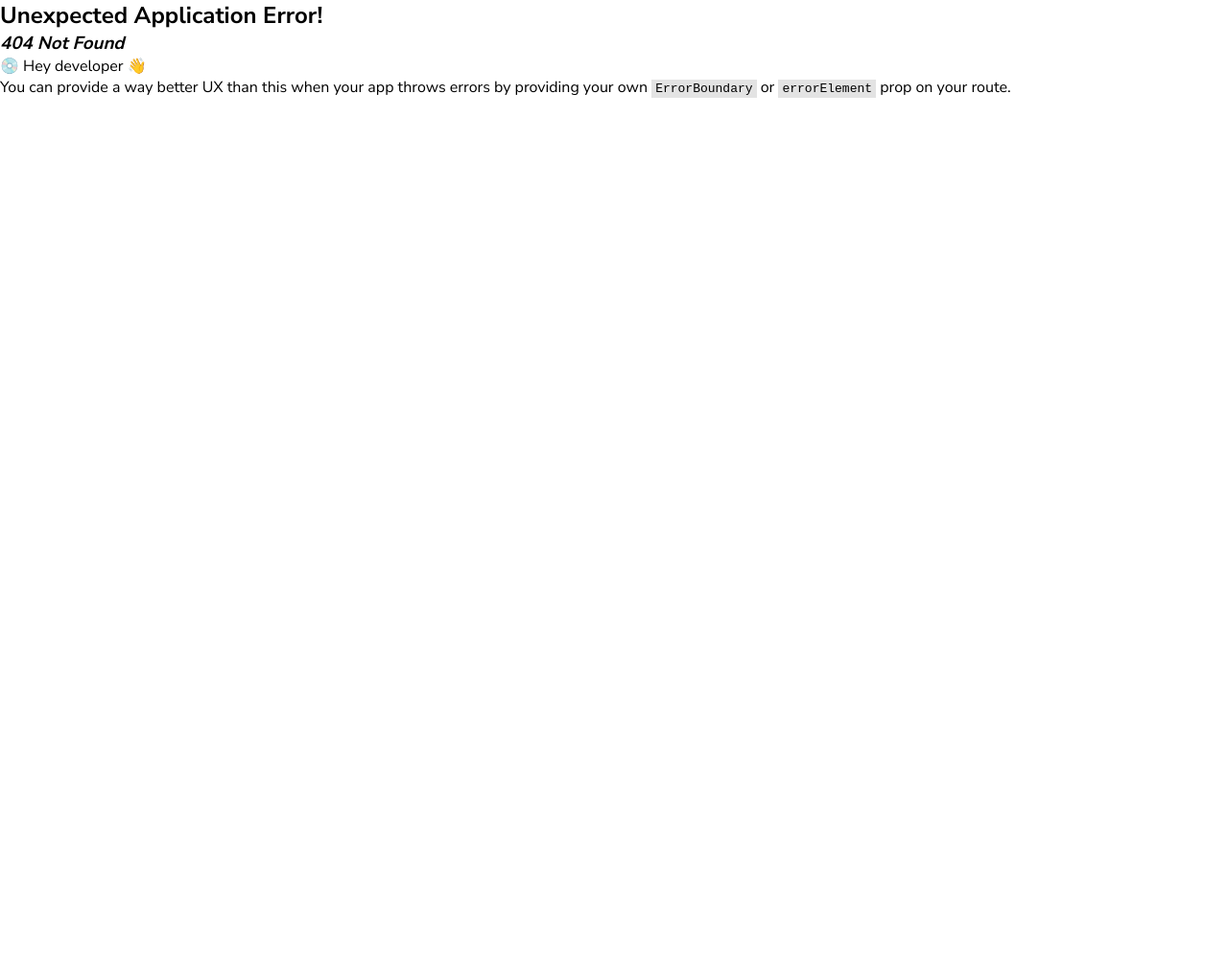
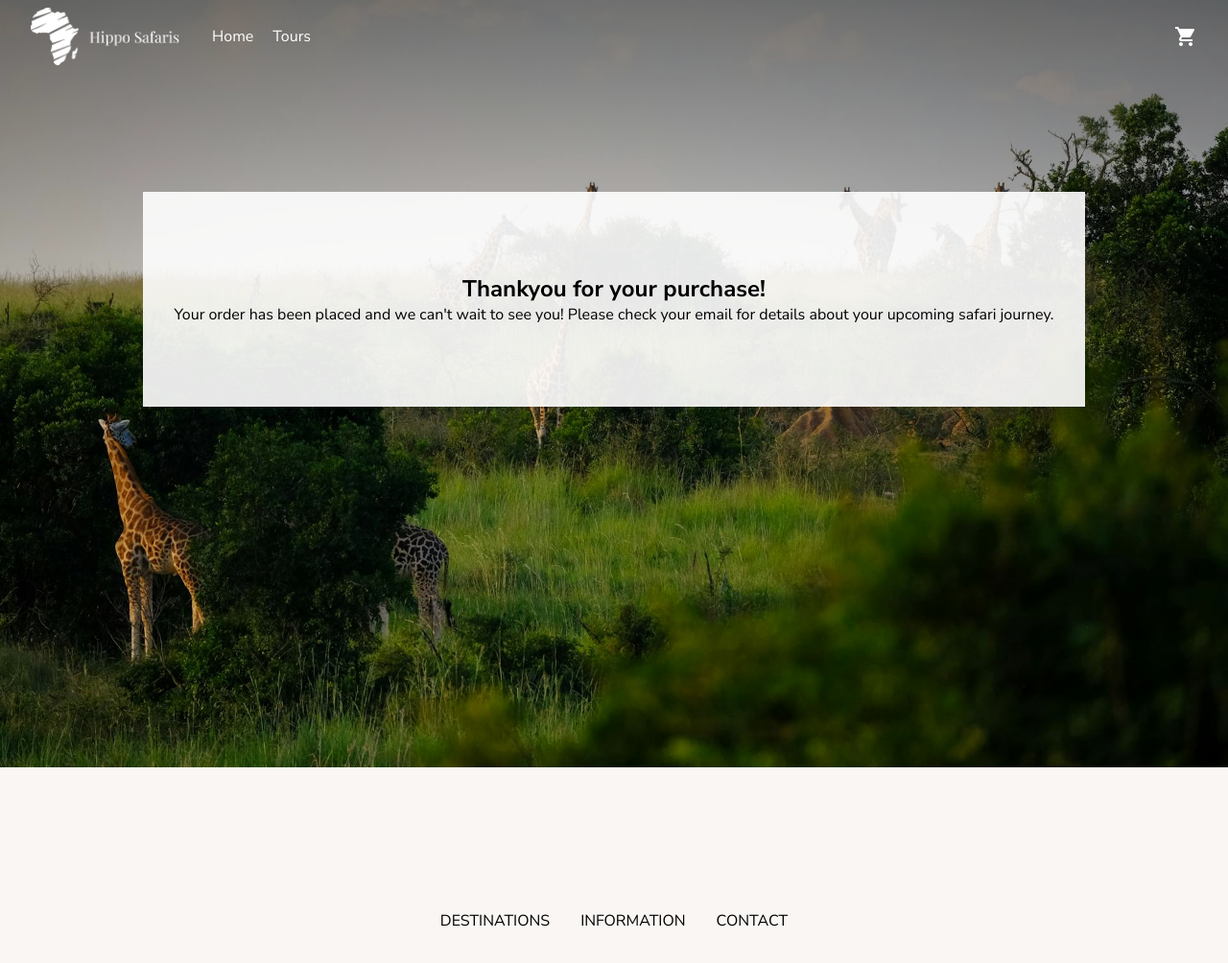
Before and after one commit to Hannahelenas/hippo.safaris, a React (Vite) app in the folder frontend/: page /confirmation in a window 1280 px wide. Before the commit this address had no page. Shown: the top 1004 px of the page at 96% size. Before the commit the page ends 800 px from the top, so only its background shows below. Built offline with nearby package versions, Linux system fonts and the light colour scheme.

Commit message:
Created page and navigation for order confirmation

```diff
--- a/frontend/src/App.css
+++ b/frontend/src/App.css
@@ -20,3 +20,7 @@ a:hover {
     font-weight: bold;
     text-decoration: underline;
 }
+
+li {
+    list-style: none;
+}
--- a/frontend/src/App.tsx
+++ b/frontend/src/App.tsx
@@ -10,6 +10,7 @@ import Tours from './pages/Tours';
 import TourDetails from './pages/TourDetails';
 import Cart from './pages/Cart';
 import Checkout from './pages/Checkout';
+import Confirmation from './pages/Confirmation';
 
 // Components
 import NavBar from './components/NavBar';
@@ -47,6 +48,10 @@ const router = createBrowserRouter([
             {
                 path: '/checkout',
                 Component: Checkout
+            },
+            {
+                path: '/confirmation',
+                Component: Confirmation
             },
         ]
     }
--- a/frontend/src/components/FooterSection.tsx
+++ b/frontend/src/components/FooterSection.tsx
@@ -10,9 +10,20 @@ align-items: center;
 z-index: -1;
 `
 
+const LinkList = styled.ul`
+display: flex;
+justify-content: space-between;
+align-items: space-between; `
+
+const ListItem = styled.li`
+    margin: 0 1rem;
+`;
+
 const FooterSection = () => {
   return (
-    <FooterWrapper><ul><li>DESTINATIONS</li><li>INFORMATION</li></ul></FooterWrapper>
+    <FooterWrapper><LinkList><ListItem>DESTINATIONS</ListItem>
+    <ListItem>INFORMATION</ListItem>
+    <ListItem>CONTACT</ListItem></LinkList></FooterWrapper>
   )
 }
 
--- a/frontend/src/components/HomeHero.tsx
+++ b/frontend/src/components/HomeHero.tsx
@@ -24,7 +24,7 @@ const Title = styled.h1`
     text-align: center;
     color: white;
     font-size: 44px;
-    font-weight: bold;
+    /* font-weight: 400; */
     margin-bottom: 5rem;
 `;
 const TitleContainer = styled.div`
--- a/frontend/src/components/NavBar.tsx
+++ b/frontend/src/components/NavBar.tsx
@@ -12,14 +12,12 @@ import Divider from '@mui/material/Divider';
 import ListItem from '@mui/material/ListItem';
 import ListItemButton from '@mui/material/ListItemButton';
 import ListItemText from '@mui/material/ListItemText';
-import { Button } from '@mui/material';
 import ShoppingCartIcon from '@mui/icons-material/ShoppingCart';
 import Badge, { BadgeProps } from '@mui/material/Badge';
 import { styled } from '@mui/material/styles';
 import CloseIcon from '@mui/icons-material/Close';
 import { NavLink, useMatch } from 'react-router-dom';
 import { useCart } from '../context/CartContext';
-
 
 const pages = [
     {
@@ -67,7 +65,6 @@ function NavBar() {
         right: false
     });
 
-
     const { cartQuantity } = useCart();
 
     const toggleDrawer =
@@ -94,6 +91,7 @@ function NavBar() {
             onClick={toggleDrawer(anchor, false)}
             onKeyDown={toggleDrawer(anchor, false)}
         >
+            <Divider />
             <List>
                 {pages.map((page) => (
                     <ListItem key={page.component} disablePadding>
@@ -103,12 +101,15 @@ function NavBar() {
                     </ListItem>
                 ))}
             </List>
-            <Divider />
         </Box>
     );
 
     return (
-        <AppBar position="absolute" elevation={0}  sx={{ backgroundColor: 'transparent' }}>
+        <AppBar
+            position="absolute"
+            elevation={0}
+            sx={{ backgroundColor: 'transparent' }}
+        >
             <Container maxWidth="xl">
                 <Toolbar disableGutters>
                     <Typography
@@ -126,11 +127,7 @@ function NavBar() {
                             textDecoration: 'none'
                         }}
                     >
-                      <img
-                            className="logo"
-                            src="Logo.png"
-                            alt="logo"
-                        />
+                        <img className="logo" src="Logo.png" alt="logo" />
                     </Typography>
 
                     <Box
@@ -159,24 +156,26 @@ function NavBar() {
                                         open={state[anchor]}
                                         onClose={toggleDrawer(anchor, false)}
                                         onOpen={toggleDrawer(anchor, true)}
+                                        PaperProps={{
+                                            style: {
+                                                backgroundColor: '#F9F6F3' // Byt ut 'red' mot önskad färg
+                                            }
+                                        }}
                                     >
-                                        <Button
-                                            disableElevation
-                                            variant="contained"
-                                            endIcon={<CloseIcon />}
+                                        <IconButton
+                                            aria-label="close menu"
+                                            color="inherit"
                                             onClick={toggleDrawer(
                                                 anchor,
                                                 false
                                             )}
-                                            sx={{
-                                                alignSelf: 'flex-end', // Place button to the right
-                                                width: 'auto',
-                                                mt: 2,
-                                                mr: 1
+                                            style={{
+                                                alignSelf: 'flex-end',
+                                                margin: '0.5rem'
                                             }}
                                         >
-                                            Close
-                                        </Button>
+                                            <CloseIcon />
+                                        </IconButton>
                                         {list(anchor)}
                                     </SwipeableDrawer>
                                 </React.Fragment>
@@ -199,11 +198,7 @@ function NavBar() {
                             textDecoration: 'none'
                         }}
                     >
-                        <img
-                            className="logo"
-                            src="Logo.png"
-                            alt="logo"
-                        />
+                        <img className="logo" src="Logo.png" alt="logo" />
                     </Typography>
                     {/* <Box
                         sx={{
@@ -243,7 +238,11 @@ function NavBar() {
                             </StyledBadge>
                         </IconButton> */}
 
-                        <IconButton aria-label="cart" component={NavLink} to="/cart">
+                        <IconButton
+                            aria-label="cart"
+                            component={NavLink}
+                            to="/cart"
+                        >
                             <StyledBadge badgeContent={cartQuantity}>
                                 <ShoppingCartIcon sx={{ color: 'white' }} />
                             </StyledBadge>
--- a/frontend/src/index.css
+++ b/frontend/src/index.css
@@ -1,7 +1,16 @@
 @import url('https://fonts.googleapis.com/css2?family=Nunito+Sans:wght@400;700&display=swap');
+/* @import url('https://fonts.googleapis.com/css2?family=PT+Sans:wght@400;700&display=swap');
+@import url('https://fonts.googleapis.com/css2?family=Lora:wght@400;700&display=swap'); */
+
 body{
-    font-family:'Nunito Sans', 'Roboto', 'Oxygen' !important;
+    font-family:'Nunito Sans', 'Roboto', 'Oxygen', sans-serif !important;
 }
+
+/* h1 {
+    font-size: 44px;
+    font-weight: 400;
+    font-family: 'Lora', sans-serif ;
+} */
 
 .MuiButtonBase-root .MuiButton-root .MuiTypography-root {
     font-family:'Nunito Sans', 'Roboto', 'Oxygen' !important;
--- a/frontend/src/pages/Checkout.tsx
+++ b/frontend/src/pages/Checkout.tsx
@@ -4,6 +4,7 @@ import { useFormik } from 'formik';
 import * as yup from 'yup';
 import { Button } from '@mui/material';
 import axios from 'axios';
+import { useNavigate } from 'react-router-dom';
 
 interface ErrorTextProps {
     visible: boolean;
@@ -11,6 +12,7 @@ interface ErrorTextProps {
 
 const Checkout = () => {
     const { cartQuantity, cartItems, clearCart } = useCart();
+    const navigate = useNavigate();
 
     const totalCost = cartItems.reduce(
         (total, item) => total + item.price * item.quantity,
@@ -60,6 +62,7 @@ const Checkout = () => {
 
                 formik.resetForm();
                 clearCart();
+                navigate('/confirmation');
             } catch (error) {
                 console.error('Error handling form submission:', error);
             }
@@ -87,7 +90,6 @@ const Checkout = () => {
                     ) : (
                         <p>No summary to show.</p>
                     )}
-
                 </OrderSummary>
                 <FormWrapper>
                     <h2>Contact details</h2>
--- /dev/null
+++ b/frontend/src/pages/Confirmation.tsx
@@ -0,0 +1,46 @@
+import styled from 'styled-components';
+const Confirmation = () => (
+    <Background>
+        <ContentWrapper>
+        <h2>Thankyou for your purchase!</h2>
+        <p>Your order has been placed and we can't wait to see you! Please check your email for details about your upcoming safari journey. </p>
+        </ContentWrapper>
+    </Background>
+);
+
+export default Confirmation;
+
+const Background = styled.div`
+margin-top: 0;
+height: 100vh;
+width: 100vw;
+position: relative;
+background: linear-gradient(
+        to bottom,
+        rgba(0, 0, 0, 0.5),
+        rgba(0, 0, 0, 0.2),
+        rgba(0, 0, 0, 0.1),
+        rgba(0, 0, 0, 0)
+    ),
+    url('giraffs.jpg');
+background-size: cover;
+background-position: center;
+z-index: 0;
+overflow-x: hidden !important;
+box-sizing: border-box !important;
+display: flex;
+justify-content: center;
+@media (max-width: 768px) {
+    height: auto;
+}`
+
+const ContentWrapper = styled.div`
+margin-top: 25vh;
+display: flex;
+flex-direction: column;
+height: 20vh;
+padding: 2rem;
+justify-content: center;
+align-items: center;
+background-color: rgba(255, 255, 255, 0.9);
+`
```
Also changed, not shown: 1 other file (tests, documents, lock files or other folders).
